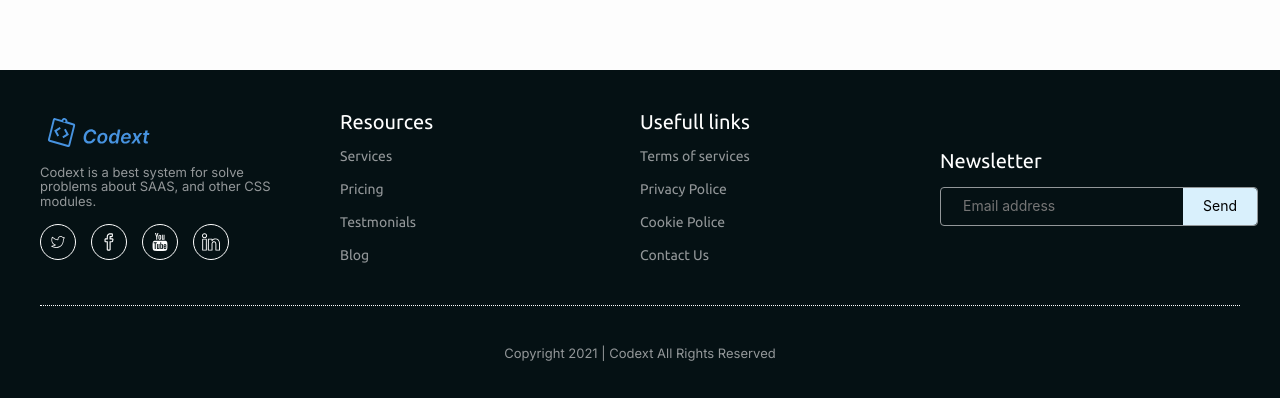
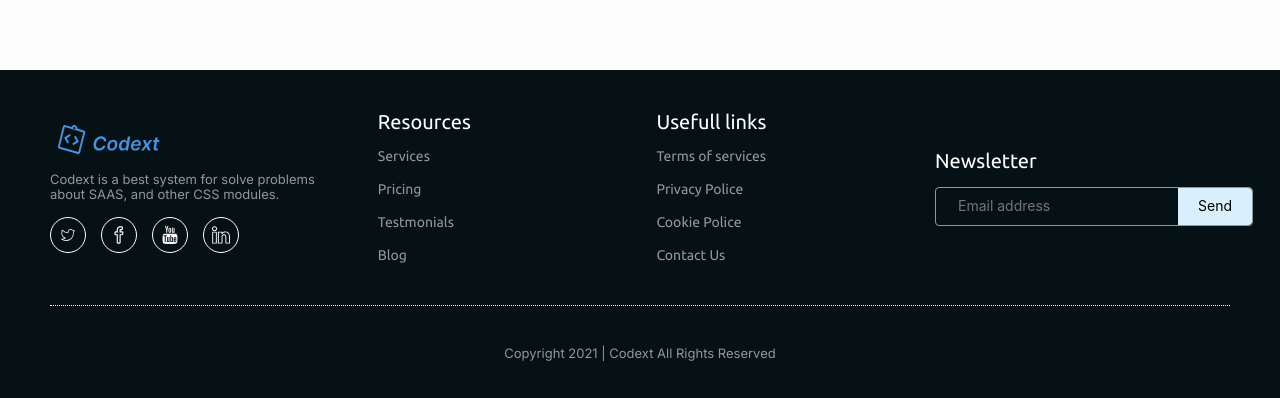
Before and after one commit to juliemoura/codext, a Next.js app: page / in a window 1280 px wide. Shown: the part 5491-5889 px from the top of the page. Built offline with nearby package versions, Linux system fonts and the light colour scheme.

Commit message:
update: improvements

```diff
--- a/components/footer/index.tsx
+++ b/components/footer/index.tsx
@@ -12,7 +12,7 @@ const Footer = () => {
     return (
         <Container>
             <UpContent>
-                <Col xs={24} sm={24} md={24} lg={5} xl={5}>
+                <Col xs={24} sm={24} md={24} lg={6} xl={6}>
                     <Content>
                         <CodextLogo width={120} height={35} />
                         <Typography fontSize="fs75" color="gray" fontFamily="inter">
--- a/components/footer/styles.ts
+++ b/components/footer/styles.ts
@@ -4,7 +4,7 @@ import styled from "styled-components";
 export const Container = styled.footer`
   margin-top: 40px;
   background: ${({ theme }) => theme.colors.blue500};
-  padding: 40px 40px;
+  padding: 40px 50px;
   display: flex;
   flex-direction: column;
   gap: 40px;
@@ -18,7 +18,7 @@ export const UpContent = styled(Row)`
   padding-bottom: 40px;
 
   @media (max-width: 1020px) {
-    gap: 20px;
+    gap: 40px;
   }
 `;
 
```
